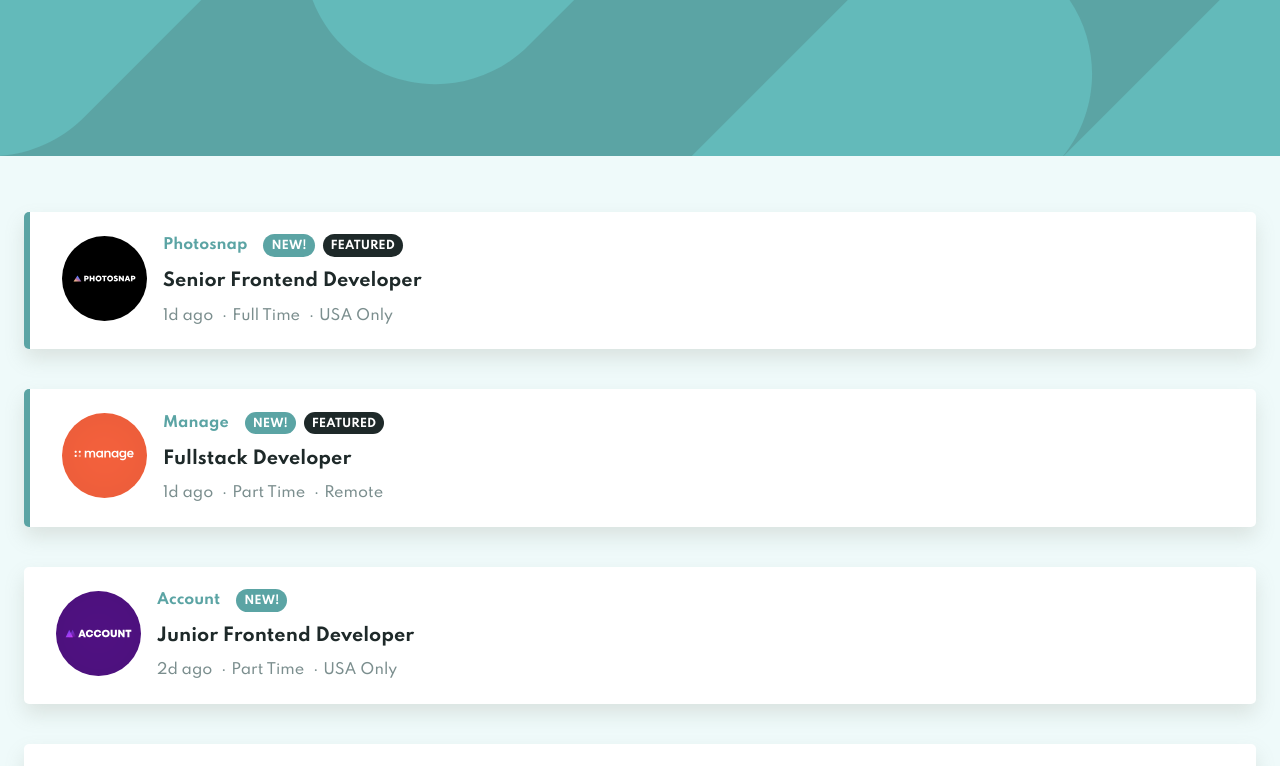
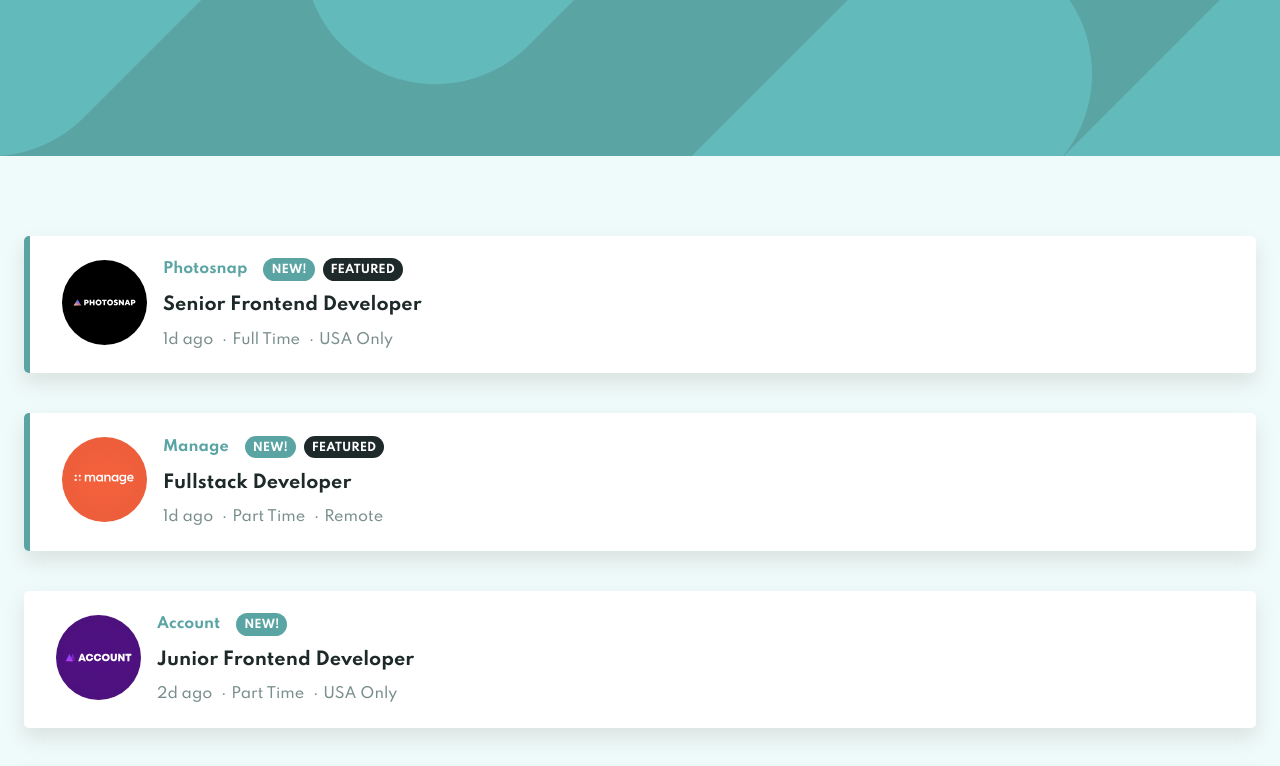
Before and after one commit to neosiae/jobhunt, a React (Create React App) app: page / in a window 1280 px wide. Shown: the top 766 px of the page. Built offline with nearby package versions, Linux system fonts and the light colour scheme.

Commit message:
Add another media query

```diff
--- a/src/components/Jobs/styles.js
+++ b/src/components/Jobs/styles.js
@@ -3,8 +3,11 @@ import styled from 'styled-components'
 export const Container = styled.div`
   margin-top: 3.5rem;
   padding: 0 1.5rem;
+  @media (min-width: 992px) {
+    margin-top: 5rem;
+    margin-bottom: 8rem;
+  }
   @media (min-width: 1440px) {
-    margin-top: 5rem;
     padding: 0 5.5rem;
   }
 `
```
